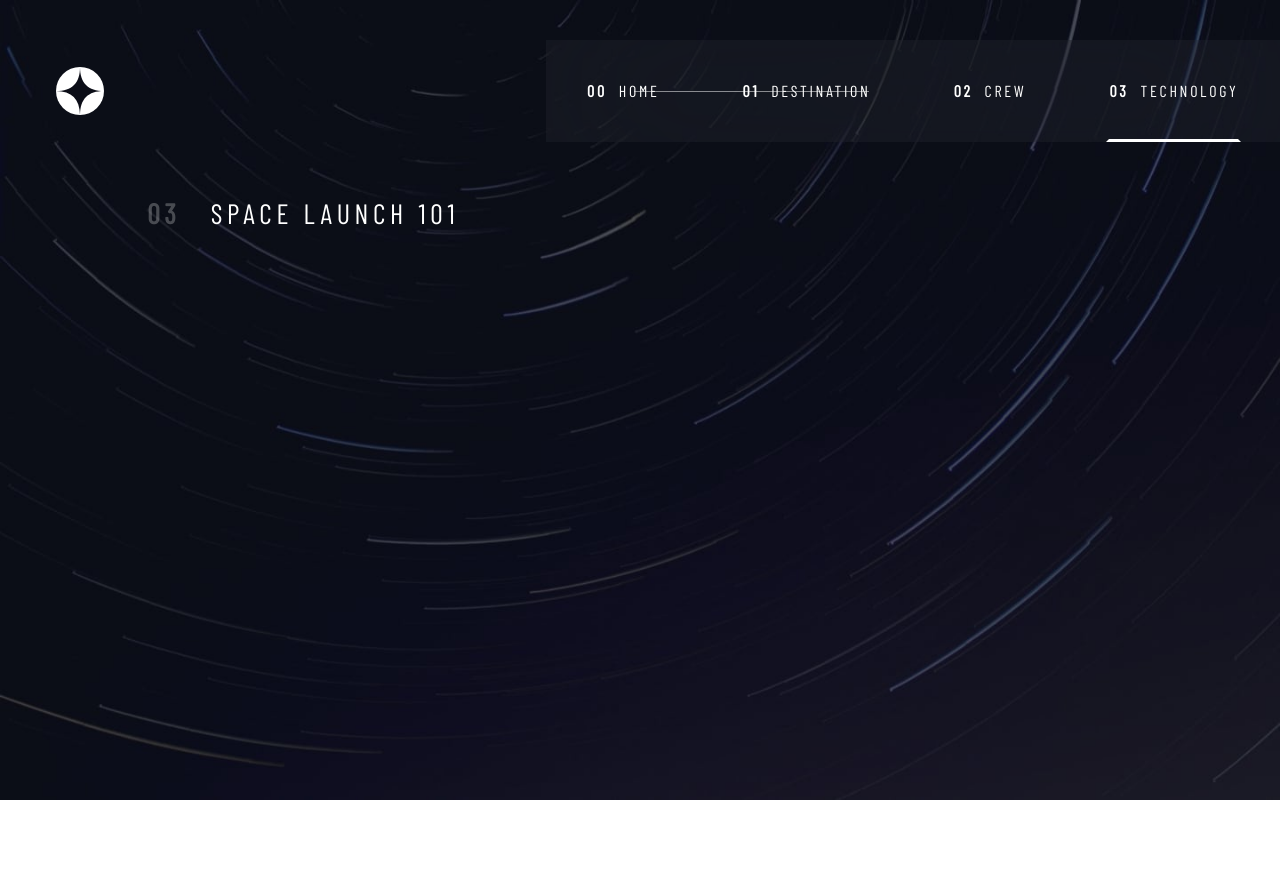
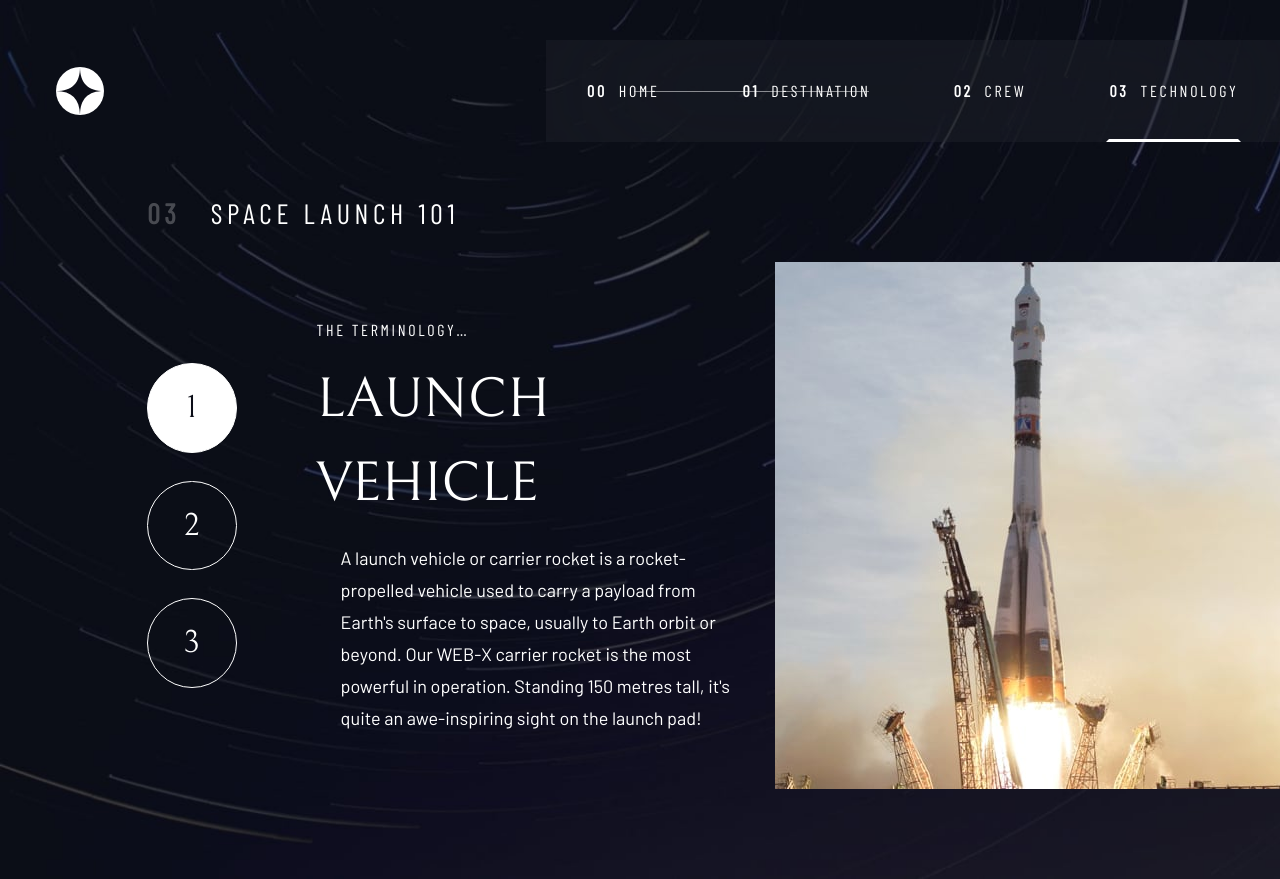
Before and after one commit to MaxTarasevich/space-tourism, a React (Create React App) app: page /Technology in a window 1280 px wide. Before the commit the page ends 800 px from the top, so only its background shows below. Built offline with nearby package versions, Linux system fonts and the light colour scheme.

Commit message:
feat:technology section ready

```diff
--- a/src/components/TitlePage.tsx
+++ b/src/components/TitlePage.tsx
@@ -3,11 +3,12 @@ import React from 'react'
 interface Title{
     page:string
     text:string
+    classCustom?:string
 }
 
-const TitlePage = ({page, text}:Title) => {
+const TitlePage = ({page, text, classCustom}:Title) => {
   return (
-    <h2 className='typ-heading5 md:text-left text-center'>
+    <h2 className={`typ-heading5 md:text-left text-center ${classCustom}`}>
         <span className='mr-5 font-bold opacity-25'>{page}</span> {text}
     </h2>
   )
--- a/src/pages/Technology.tsx
+++ b/src/pages/Technology.tsx
@@ -1,13 +1,80 @@
-import React from 'react'
+import React, { useEffect, useState } from 'react'
 import TitlePage from '../components/TitlePage'
+
+import data from '../data/data.json'
+
+interface TechData {
+  name: string;
+  images: {
+      portrait: string;
+      landscape: string;
+  };
+  description: string;
+}
 
 
 const Technology = () => {
+
+const [tech, setTech] = useState<TechData[]>([])
+
+const [slide, setSlide] = useState<number>(0)
+
+useEffect(() => {
+  setTech(data.technology)
+}, [])
+
+
+
+
+
   return (
-    <section className='min-h-screen md:pt-[15%] pt-[23%] lg:bg-technology-bg-lg md:bg-technology-bg-md bg-technology-bg-sm bg-no-repeat bg-cover'>
-      <div className="wrapper">
+    <section className='min-h-screen md:pt-[15%] pt-[23%] pb-[7%] lg:bg-technology-bg-lg md:bg-technology-bg-md bg-technology-bg-sm bg-no-repeat bg-cover'>
+      <div className="mx-auto lg:mr-0 lg:max-w-[88.5%]">
 
-        <TitlePage page={'03'} text={'SPACE LAUNCH 101'} />
+        <TitlePage page={'03'} text={'SPACE LAUNCH 101'} classCustom={'lg:ml-0 md:ml-10'} />
+
+        {tech[0] ?
+        <div className="technology flex lg:flex-nowrap flex-wrap justify-between items-center lg:mt-7 md:mt-14 mt-8">
+
+          <div className="technology-content flex lg:flex-nowrap flex-wrap lg:justify-between justify-center gap-x-20 lg:w-fit w-full">
+
+            <div className="technology-control flex lg:flex-col justify-center gap-y-7 gap-x-4 lg:w-fit w-full">
+
+              {tech.map((el, index)=>(
+                 <button key={index}
+                 className={`technology-btn typ-heading4 text-center lg:px-9 md:px-6 px-4 aspect-square rounded-full bg-transparen border border-white-100
+                             hover:bg-white-100 hover:text-dark animate-hover
+                             ${index===slide ? 'bg-white-100 text-dark' : ''}`}
+                  onClick={()=>setSlide(index)}>
+                   {index+1}
+                 </button>
+              ))}
+
+            </div>
+
+            <div className="technology-text max-w-[470px] lg:mt-0 mt-11">
+
+              <h3 className="technology-subtitle nav-text lg:text-left text-center text-[16px]">
+                THE TERMINOLOGY…
+              </h3>
+
+              <h2 className="technology-title typ-heading3 mt-4">
+                {tech[slide].name}
+              </h2>
+
+              <p className="technology-description typ-body mt-4 lg:pr-6 px-6">
+                {tech[slide].description}
+              </p>
+
+            </div>
+          </div>
+
+          <picture className="technology-image lg:h-[527px] md:h-[310px] h-[170px] lg:order-1 -order-1 lg:mb-0 md:mb-16 mb-9">
+            <source media="(min-width: 1024px)" srcSet={tech[slide].images.portrait} />
+            <img className='h-full object-cover object-center lg:w-fit w-screen' src={tech[slide].images.landscape} alt={tech[slide].name} />
+          </picture>
+
+</div>: 'Loading...'}
 
 
 
```
